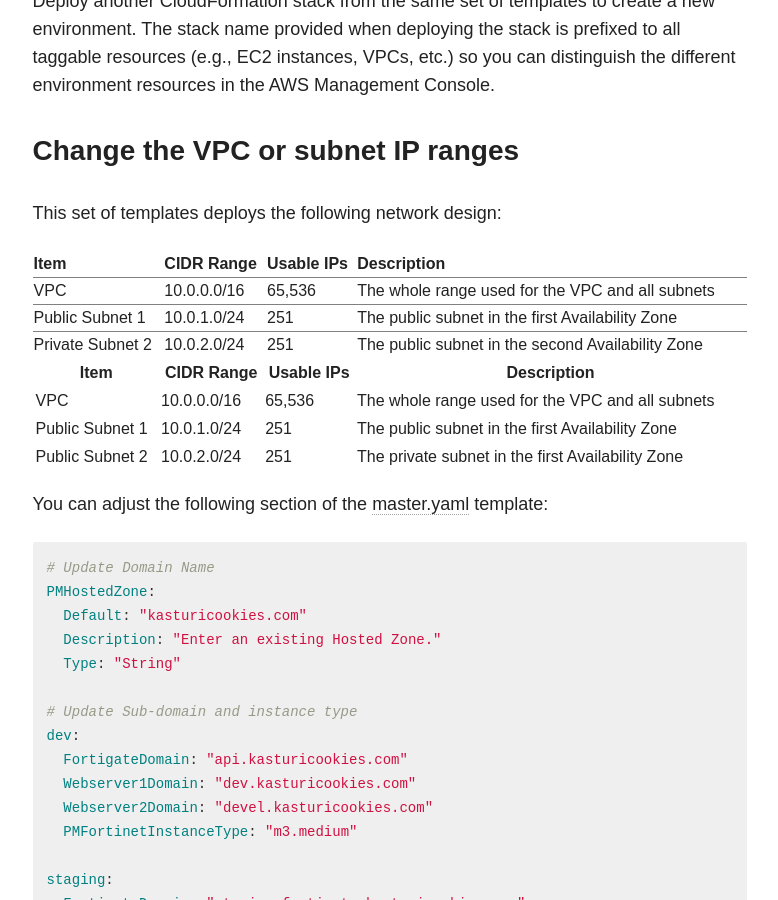
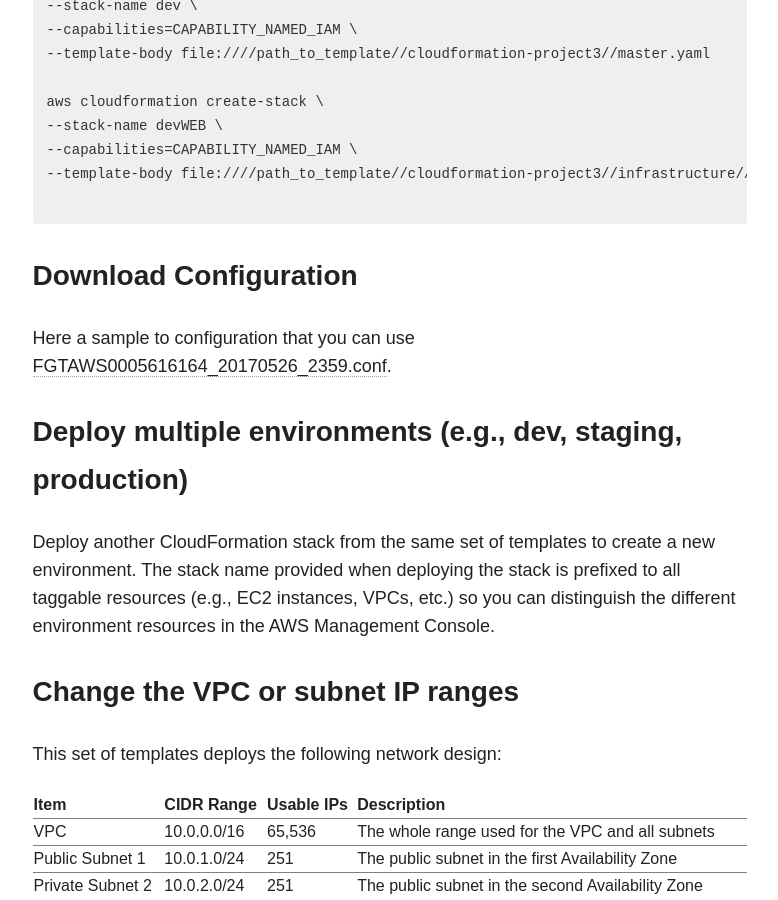
Before and after one commit to thinegan/thinegan.github.io, a Jekyll site: the page built from _posts/articles/2017-05-26-AWS-Fortinet-IPS-Architecture.md, in a window 1280 px wide and 900 px high, scrolled down 11487 px. Shown: the whole window, without its empty margins (347-1125 px from the left). Built offline with Jekyll 4.4.1, drawn with Linux system fonts in a browser that asks for light colours; nearby versions of some CDN libraries; comment, search, counter and statistics services are not loaded.

Commit message:
updated Download config

````diff
--- a/_posts/articles/2017-05-26-AWS-Fortinet-IPS-Architecture.md
+++ b/_posts/articles/2017-05-26-AWS-Fortinet-IPS-Architecture.md
@@ -275,6 +277,10 @@ aws cloudformation create-stack \
 --template-body file:////path_to_template//cloudformation-project3//infrastructure//fortinet-webserver.yaml
 
 ```
+### Download Configuration
+
+Here a sample to configuration that you can use [FGTAWS0005616164_20170526_2359.conf](https://github.com/thinegan/cloudformation-project3/blob/master/FGTAWS0005616164_20170526_2359.conf).
+
 ### Deploy multiple environments (e.g., dev, staging, production)
 
 Deploy another CloudFormation stack from the same set of templates to create a new environment. The stack name provided when deploying the stack is prefixed to all taggable resources (e.g., EC2 instances, VPCs, etc.) so you can distinguish the different environment resources in the AWS Management Console.
````
Also changed, not shown: other parts of _posts/articles/2017-05-26-AWS-Fortinet-IPS-Architecture.md (+2 -0 lines).
